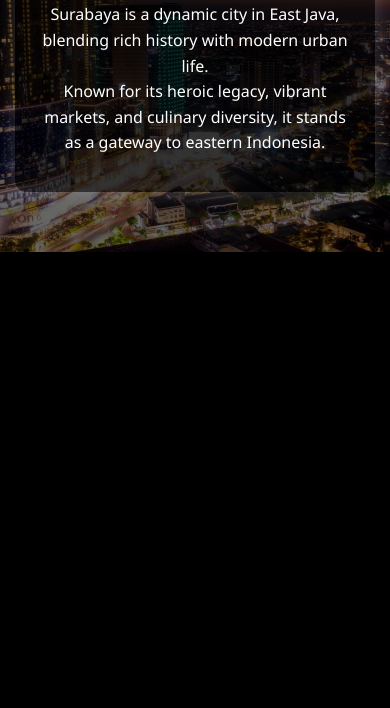
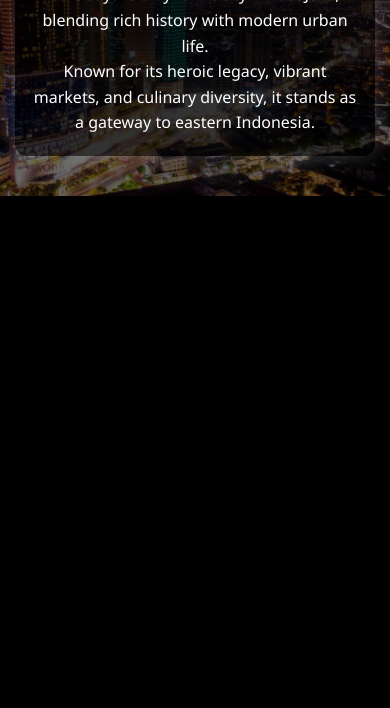
Before and after one commit to zzaffra/quiz1, a plain HTML site: page hometown.html in a window 390 px wide. Shown: the part 136-844 px from the top of the page. Drawn offline with nearby package versions, Linux system fonts and the light colour scheme.

Commit message:
Update hometown.html

```diff
--- a/hometown.html
+++ b/hometown.html
@@ -2,25 +2,35 @@
 <html lang="en">
 <head>
   <meta charset="UTF-8" />
-  <meta name="viewport" content="width=device-width, initial-scale=1.0" />
+  <meta name="viewport" content="width=device-width, initial-scale=1.0, maximum-scale=1.0, user-scalable=no" />
   <title>Hometown</title>
   <link href="https://cdn.jsdelivr.net/npm/bootstrap@5.3.0/dist/css/bootstrap.min.css" rel="stylesheet" />
   <style>
+    * {
+      box-sizing: border-box;
+    }
+
     body {
       margin: 0;
       font-family: 'Segoe UI', sans-serif;
       background-color: #000;
       color: #fff;
+      overflow-x: hidden;
     }
 
     .hometown-hero {
       position: relative;
       width: 100%;
-      background-image: url('images/surabaya.jpg'); /* Ganti sesuai path kamu */
+      min-height: 100vh;
+      background-image: url('images/surabaya.jpg'); /* Pastikan path gambar benar */
       background-size: cover;
       background-position: center;
       background-repeat: no-repeat;
-      padding: 80px 20px;
+      display: flex;
+      align-items: center;
+      justify-content: center;
+      padding: 60px 20px;
+      text-align: center;
     }
 
     .overlay {
@@ -37,12 +47,11 @@
       position: relative;
       z-index: 2;
       max-width: 800px;
-      margin: 0 auto;
-      padding: 30px;
+      width: 100%;
+      padding: 30px 20px;
       background-color: rgba(0, 0, 0, 0.5);
       border-radius: 12px;
       box-shadow: 0 0 20px rgba(255,255,255,0.2);
-      text-align: center;
     }
 
     .hometown-text h1 {
@@ -54,15 +63,18 @@
     .hometown-text p {
       font-size: 1.2rem;
       line-height: 1.6;
+      margin: 0;
     }
 
     @media (max-width: 576px) {
       .hometown-hero {
-        padding: 60px 15px;
+        padding: 40px 15px;
+        min-height: auto;
+        flex-direction: column;
       }
 
       .hometown-text {
-        padding: 20px;
+        padding: 20px 15px;
       }
 
       .hometown-text h1 {
```
